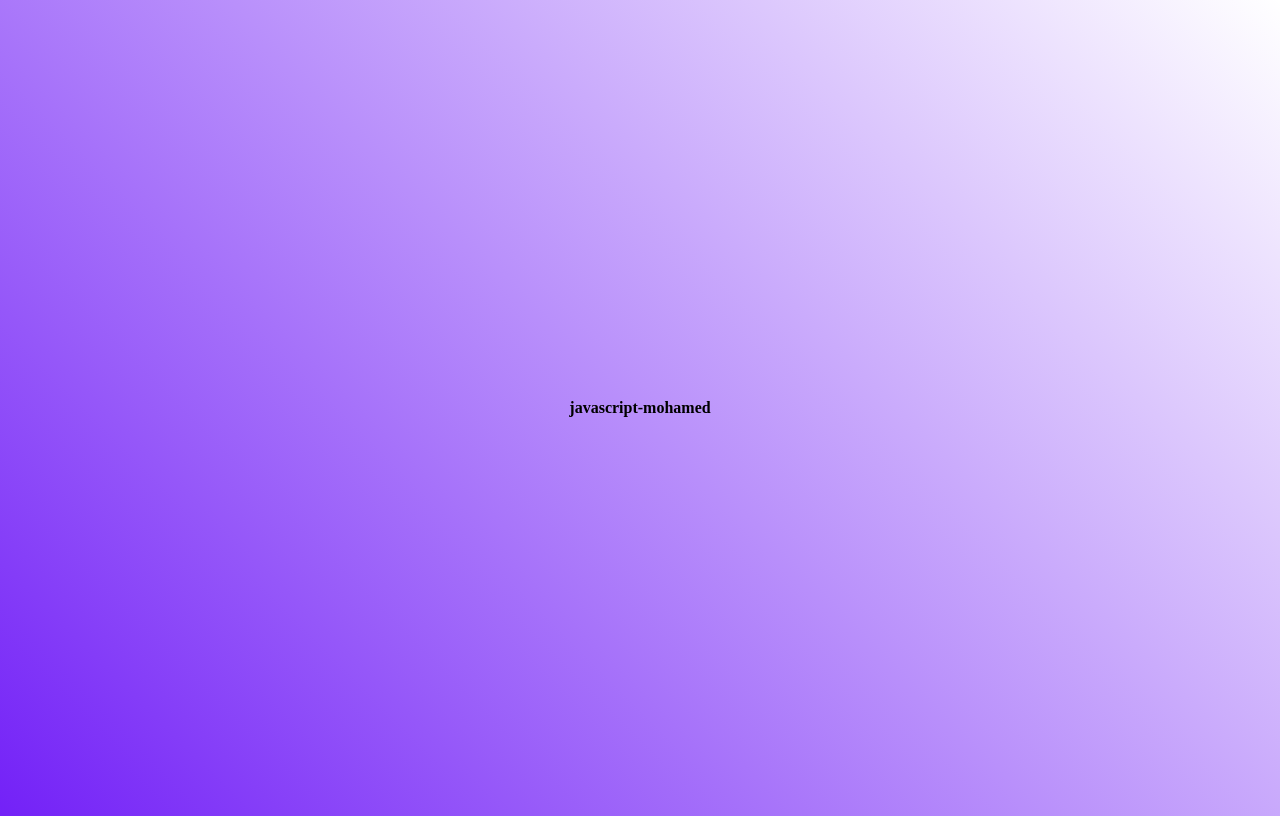
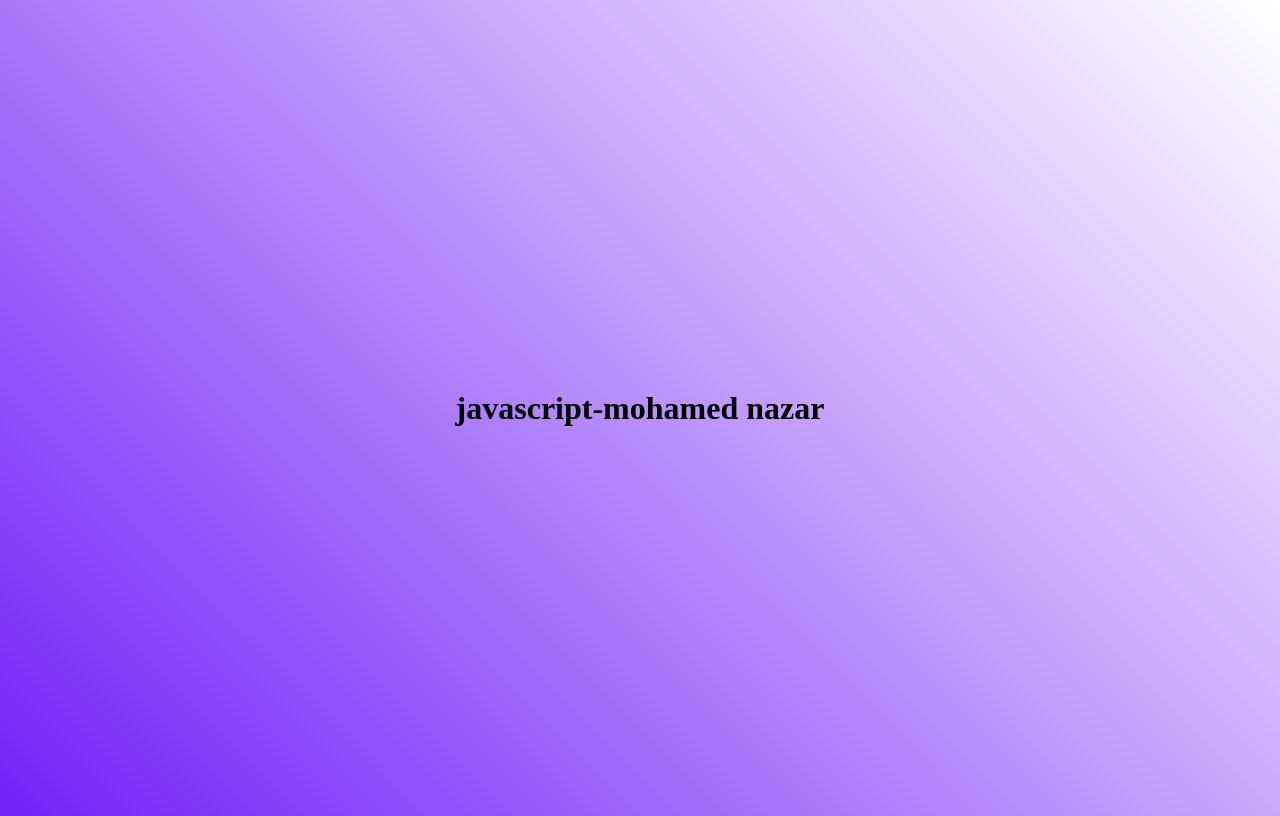
Before and after one commit to mohamed7i/javascript, a plain HTML site: page index.html in a window 1280 px wide. Drawn offline with Linux system fonts and the light colour scheme.

Commit message:
تغير بسيط

```diff
--- a/index.html
+++ b/index.html
@@ -8,7 +8,7 @@
   </head>
 
   <body>
-    <h1>javascript-mohamed</h1>
+    <h1>javascript-mohamed nazar</h1>
 
     <script src="./script.js"></script>
   </body>
--- a/styles.css
+++ b/styles.css
@@ -8,5 +8,5 @@ body {
 
 h1 {
   color: #000;
-  font-size: 100%;
+  font-size: 200%;
 }
```
